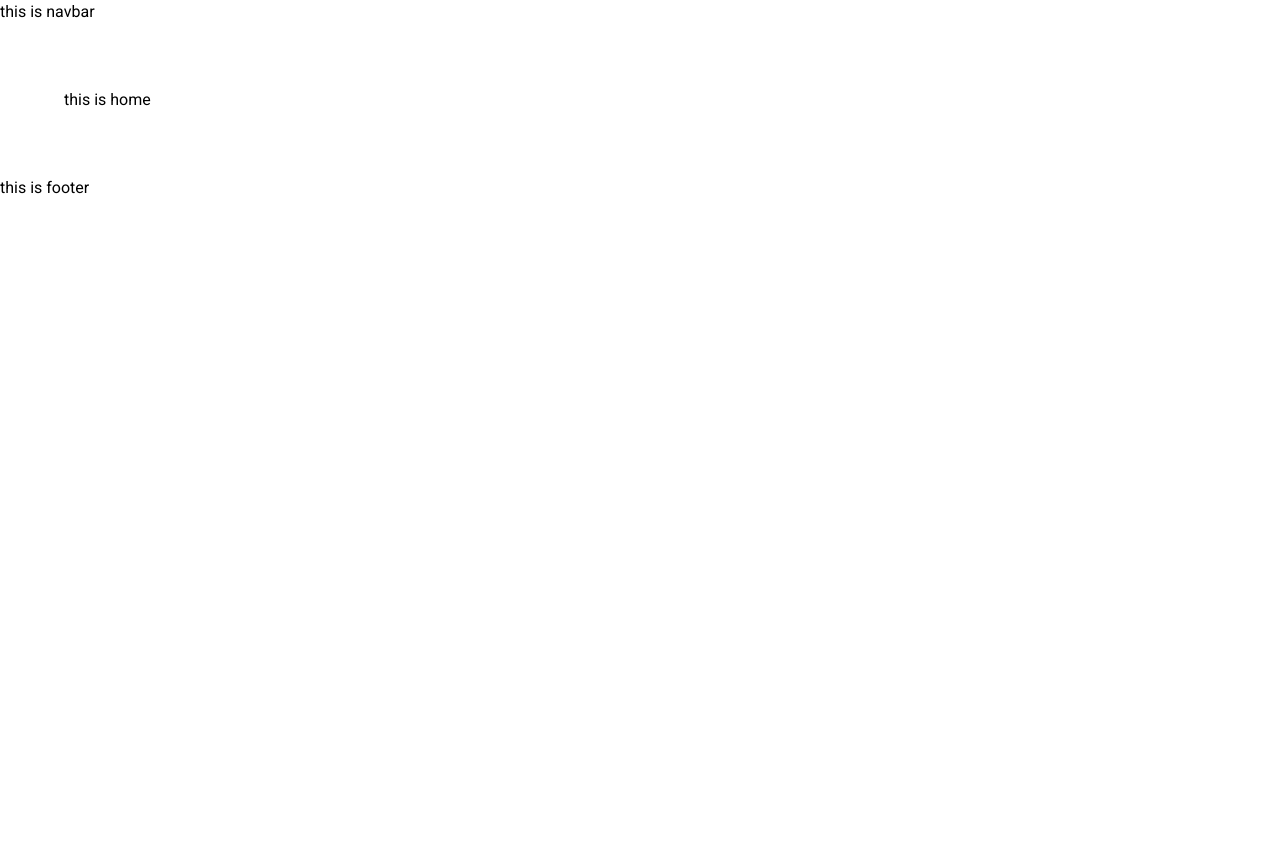
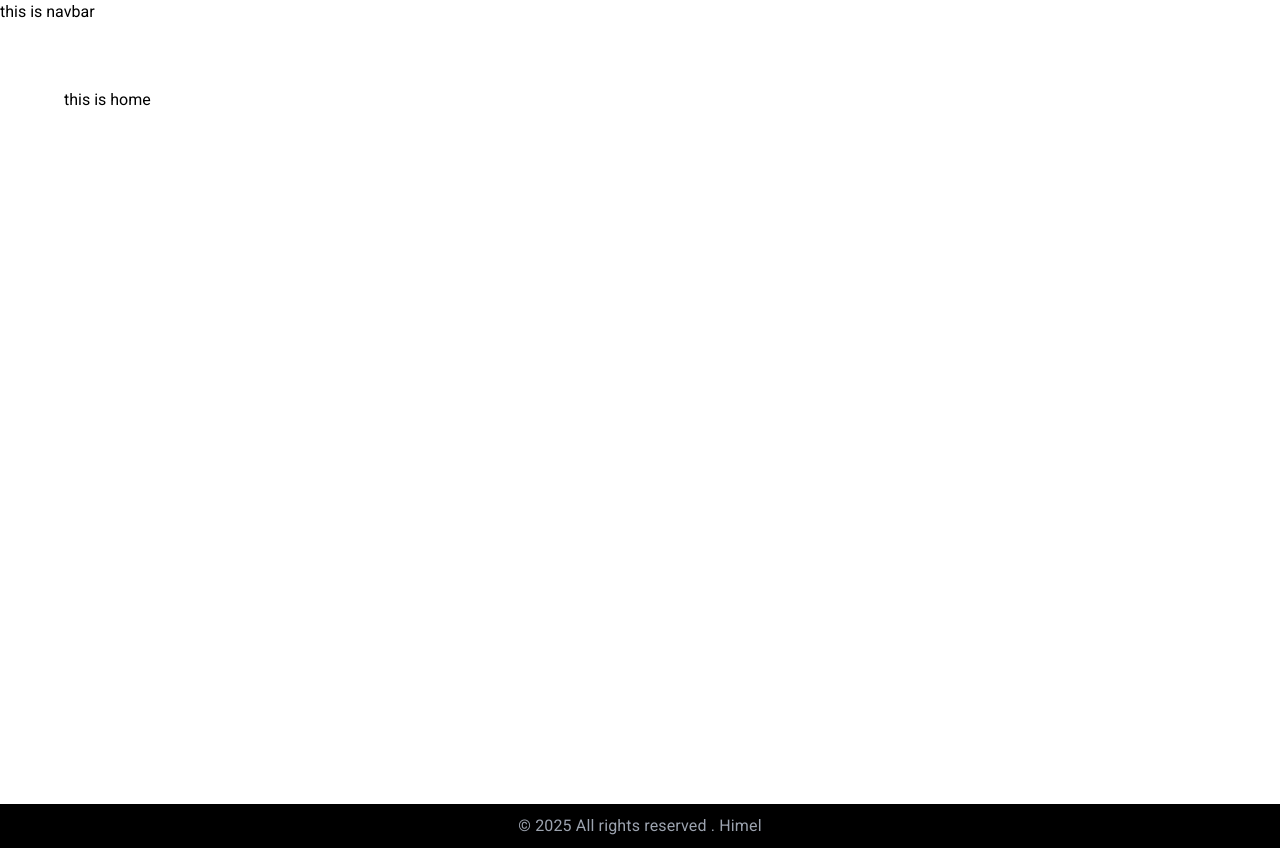
Before and after one commit to himel1625/himel-Portfolio, a React (Vite) app: page / in a window 1280 px wide. Before the commit the page ends 800 px from the top, so only its background shows below. Built offline with nearby package versions, Linux system fonts and the light colour scheme.

Commit message:
feat: implement Footer section

```diff
--- a/src/Pages/Home/Home.jsx
+++ b/src/Pages/Home/Home.jsx
@@ -1,11 +1,5 @@
-
-
 const Home = () => {
-  return (
-    <div>
-      this is home
-    </div>
-  );
+  return <div className='min-h-[calc(90vh-68px)]'>this is home</div>;
 };
 
 export default Home;
--- a/src/Pages/Shared/Footer/Footer.jsx
+++ b/src/Pages/Shared/Footer/Footer.jsx
@@ -1,9 +1,16 @@
-
+import { Box, Typography } from '@mui/material';
 
 const Footer = () => {
   return (
     <div>
-      this  is footer
+      <Box
+        className='text-center text-gray-400 text-sm bg-black w-full'
+        sx={{ padding: '10px 0', textAlign: 'center' }}
+      >
+        <Typography>
+          &copy; {new Date().getFullYear()} All rights reserved . Himel
+        </Typography>
+      </Box>
     </div>
   );
 };
```
Also changed, not shown: 1 other file (tests, documents, lock files or other folders).
